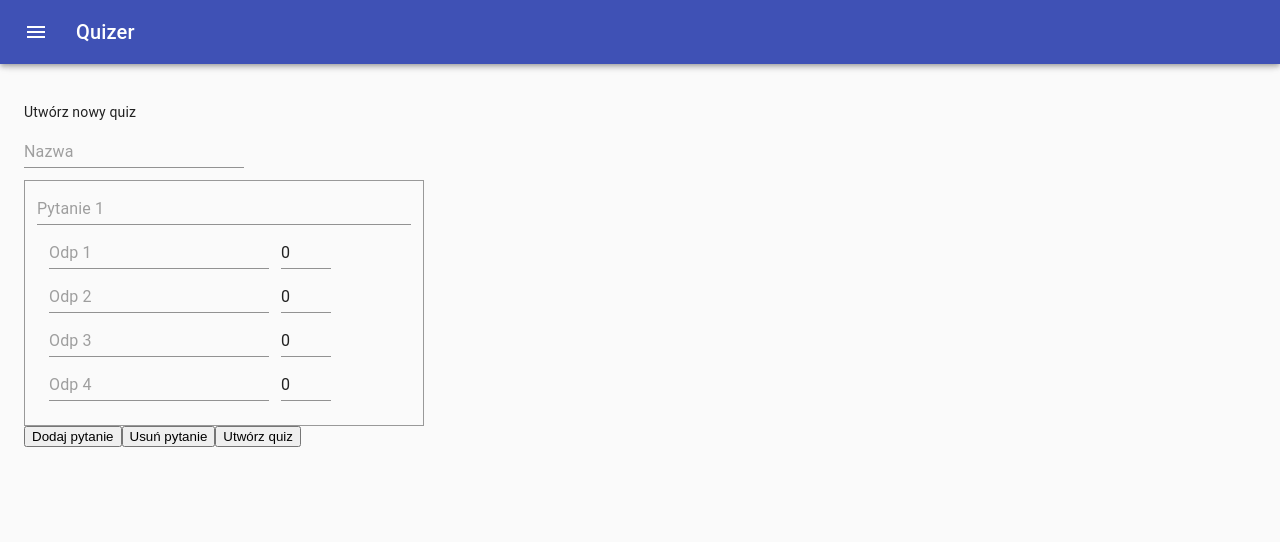
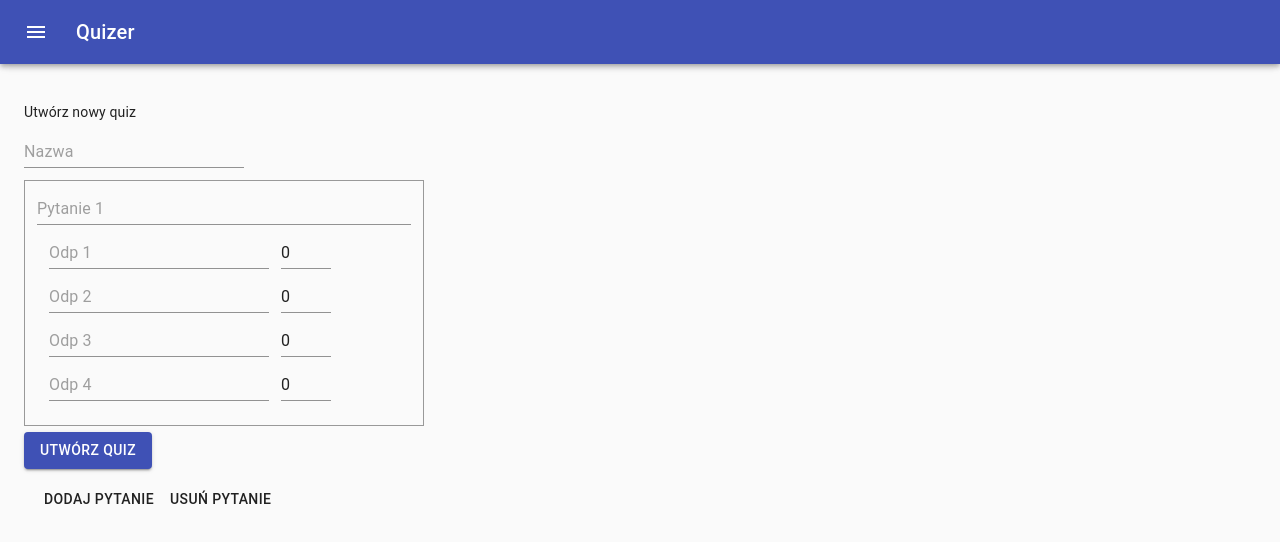
Before and after one commit to fullstakpl/quizer, a React (Create React App) app: page /quiz/new in a window 1280 px wide. Shown: the top 542 px of the page. Built offline with nearby package versions, Linux system fonts and the light colour scheme; no server answers.

Commit message:
Add react-hook-form

```diff
--- a/src/features/quiz/NewQuiz.js
+++ b/src/features/quiz/NewQuiz.js
@@ -1,14 +1,16 @@
 import React from 'react';
 import Input from '@material-ui/core/Input';
+import Button from '@material-ui/core/Button';
 import styled from 'styled-components';
 
-import { useForm } from 'react-hook-form';
+import { useForm } from "react-hook-form";
 
 const Question = styled.div`
   max-width: 400px;
   border: 1px solid #999;
   padding: 12px;
   margin-top: 12px;
+  margin-bottom: 6px;
 `;
 
 const Answer = styled.div`
@@ -20,9 +22,12 @@ const Points = styled(Input)`
   width: 50px;
 `
 
+const Controls = styled.div`
+  margin: 12px;
+`
+
 export default () => {
 
-  const { register, handleSubmit, errors } = useForm();
   const initialQuestion = {
     content: '',
     answers: [
@@ -44,10 +49,13 @@ export default () => {
     setQuestions(newArr);
   }
 
-
   const onSubmit = values => {
     console.log(values);
   };
+
+  const { handleSubmit, register, errors } = useForm();
+
+  console.log(errors)
 
   return(
     <div>
@@ -55,10 +63,11 @@ export default () => {
       <form onSubmit={handleSubmit(onSubmit)}>
         <Input
           name="title"
-          inputRef={register()}
+          inputRef={register({ required: true })}
           placeholder="Nazwa"
           inputProps={{ 'aria-label': 'nazwa' }}
         />
+        {errors.title && <p style={{color: 'red'}}>Pole wymagane</p>}
         {questions.map((question, q) =>
           <Question key={`question${q}`}>
             <Input
@@ -71,14 +80,14 @@ export default () => {
             {question.answers.map((answer, a) =>
               <Answer key={`answer${a}`}>
                 <Input
+                  inputRef={register()}
                   name={`question[${q}].answers[${a}].content`}
-                  inputRef={register()}
                   placeholder={`Odp ${a+1}`}
                   inputProps={{ 'aria-label': `odp ${a+1}` }}
                 />
                 <Points
+                  inputRef={register()}
                   name={`question[${q}].answers[${a}].points`}
-                  inputRef={register()}
                   defaultValue={0}
                   type='number'
                   inputProps={{ 'aria-label': `points ${a+1}` }}
@@ -87,10 +96,15 @@ export default () => {
             )}
           </Question>
         )}
-        <button onClick={addQuestion}>Dodaj pytanie</button>
-        <button onClick={removeQuestion}>Usuń pytanie</button>
-        <button type="submit">Utwórz quiz</button>
+        <Button variant="contained" color="primary" type="submit">
+          Utwórz quiz
+        </Button>
       </form>
+      <Controls>
+        <Button onClick={addQuestion}>Dodaj pytanie</Button>
+        <Button onClick={removeQuestion}>Usuń pytanie</Button>
+      </Controls>
+
     </div>
   )
 }
```
